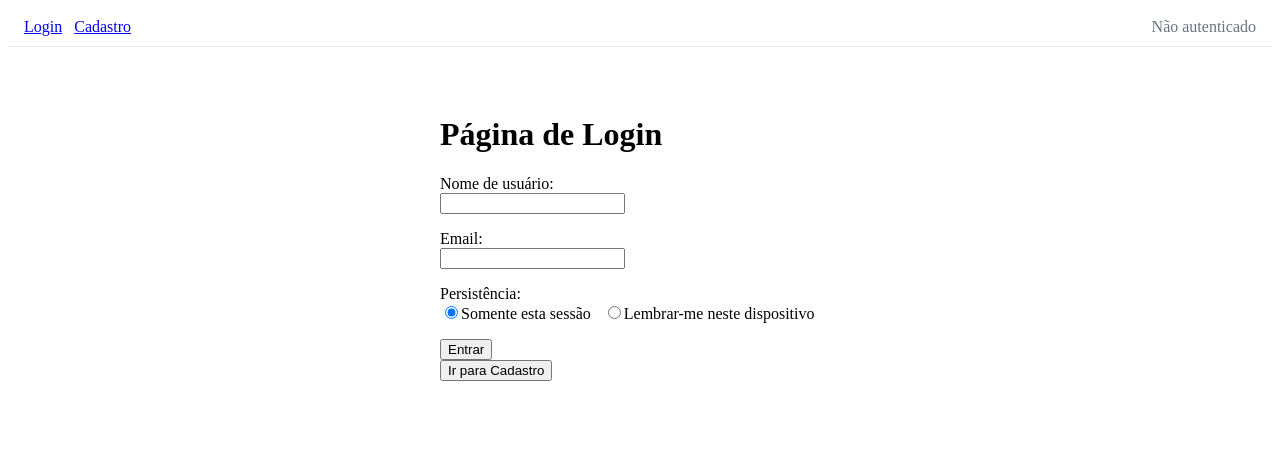
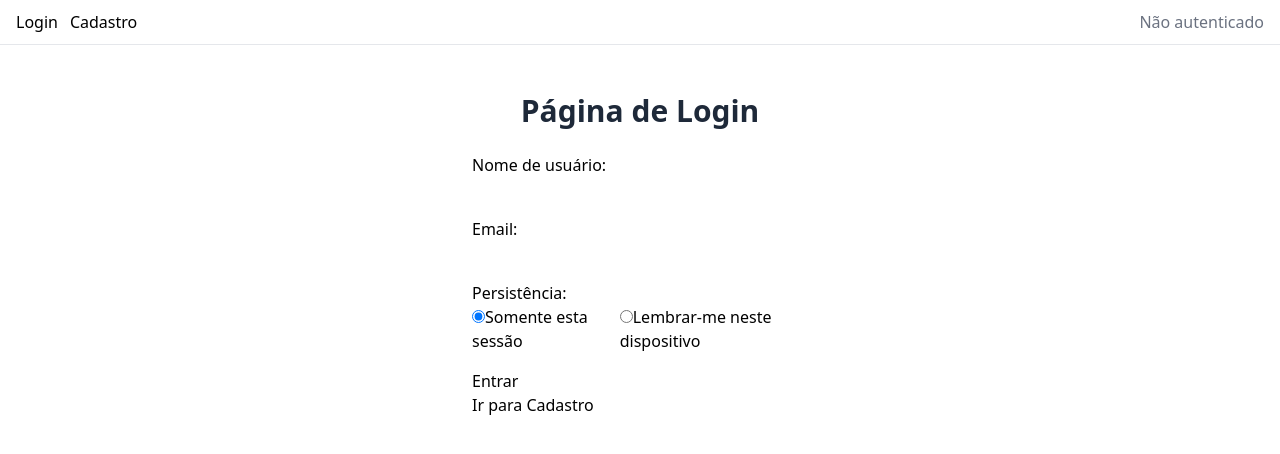
Before and after one commit to VitoriaMaglio/access-control-react, a React app in the folder access-control-cp/: page /login in a window 1280 px wide. Shown: the top 454 px of the page. Built offline with nearby package versions, Linux system fonts and the light colour scheme; the HTML template or start-up script is replaced by a standard one.

Commit message:
Arrumando erro no TailwindCSS e estilizando título da página de Login.

```diff
--- /dev/null
+++ b/access-control-cp/src/index.css
@@ -0,0 +1 @@
+@import "tailwindcss";
--- a/access-control-cp/src/main.tsx
+++ b/access-control-cp/src/main.tsx
@@ -2,6 +2,8 @@ import React from "react";
 import ReactDOM from "react-dom/client";
 import App from "./App";
 import { AuthProvider } from "./context";
+
+import './index.css'
 
 ReactDOM.createRoot(document.getElementById("root")!).render(
   <React.StrictMode>
--- a/access-control-cp/src/routes/Login.tsx
+++ b/access-control-cp/src/routes/Login.tsx
@@ -27,7 +27,9 @@ const Login: React.FC = () => {
 
   return (
     <div style={{ padding: "2rem", maxWidth: "400px", margin: "0 auto" }}>
-      <h1>Página de Login</h1>
+      <h1 className="text-3xl font-bold text-gray-800 text-center mb-6">
+        Página de Login
+      </h1>
 
       <form onSubmit={handleSubmit(onSubmit)}>
         <div style={{ marginBottom: "1rem" }}>
```
